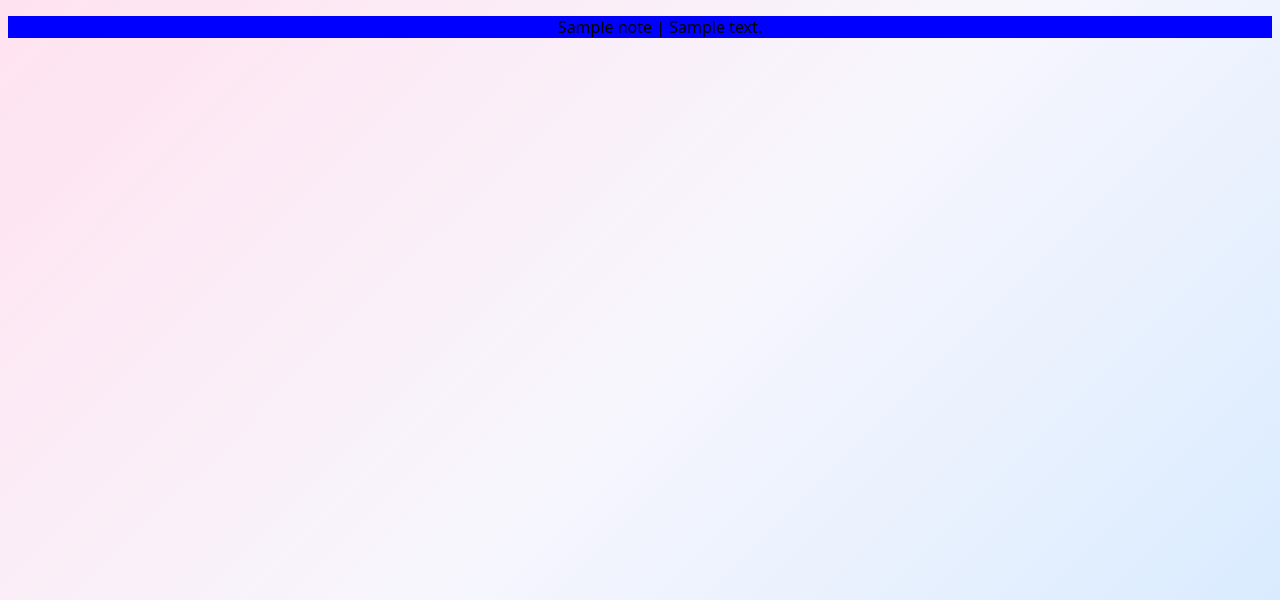
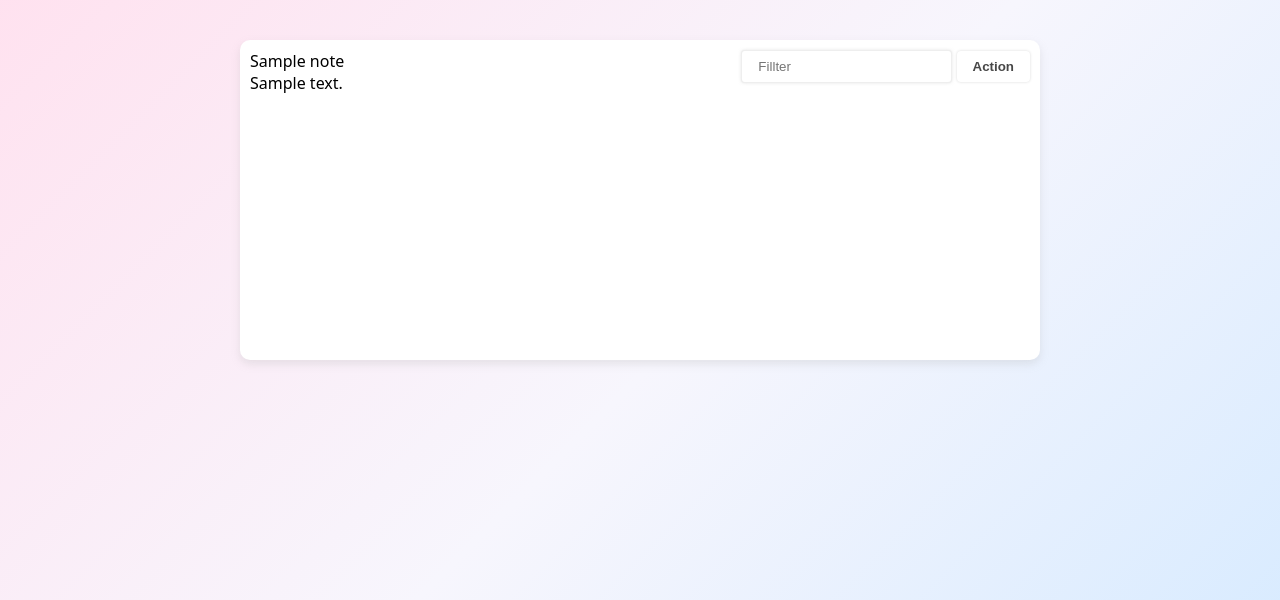
Before and after one commit to im-dlam/SeeQQ, a FastAPI app: template app/templates/list_notes.html in a window 1280 px wide. Shown: the part 30-630 px from the top of the page. Run offline with FastAPI, Linux system fonts and the light colour scheme; the template is opened without the code that fills it: most values are stand-ins (such as "Sample title", 1, 10 or a date in 2020).

```diff
--- /dev/null
+++ b/app/static/css/list-note.css
@@ -0,0 +1,67 @@
+
+.container {
+    display: flex;
+    justify-content: center;
+    align-items: center;
+}
+.card {
+    margin-top:40px;
+    min-width: 100vh;
+    background-color: green;
+    min-height: 40vh;
+    background-color: white;
+    box-shadow: 0 4px 8px 0 rgb(170, 170, 170,0.25);
+    border-radius: 10px;
+}
+.card ul {
+    display: flex;
+    justify-content: center;
+    align-items: center;
+    flex-direction: column;
+    color:black;
+    list-style: none;
+}
+
+.label-left {
+    display: flex;
+    flex-direction: column;
+}
+
+.container-head {
+    display: flex;
+    margin-top: 10px;
+}
+
+.container-head .label-left {
+    margin-left: 10px;
+}
+.container-head .label-right {
+    margin-right: 10px;
+}
+.label-right {
+    margin-left: auto;
+}
+
+#action_btn {
+    padding: 8px 16px;
+    border: none;
+    background-color: white;
+    box-shadow: 0px 0px 0px 0px rgba(0, 0, 0, 0), 0px 0px 3px rgba(0, 0, 0, 0.15);
+    border-radius: 4px;
+    font-weight: bold;
+    color:rgb(71, 71, 71);
+    cursor: pointer;
+}
+#action_btn:hover {
+    /* color:rgb(71, 71, 71); */
+
+    box-shadow: 0 0 8px rgba(197, 197, 197,0.5);
+
+}
+#filter {
+    padding: 8px 16px;
+    outline: none;
+    border: 0.2px solid rgba(170, 170, 170,0.2);
+    border-radius: 4px;
+    box-shadow: 0 0 3px rgba(197, 197, 197,0.5);
+}
--- a/app/static/css/note.css
+++ /dev/null
@@ -1,13 +0,0 @@
-
-.container {
-    background-color: blue;
-
-}
-.container ul {
-    display: flex;
-    justify-content: center;
-    align-items: center;
-    flex-direction: column;
-    color:black;
-    list-style: none;
-}
--- a/app/templates/list_notes.html
+++ b/app/templates/list_notes.html
@@ -1,20 +1,30 @@
 {% extends "base.html" %}
 {% block title %} Ghi chú của bạn {% endblock %}
 {% block head_css %}
-    <link rel="stylesheet" href="{{ url_for('static', path='css/note.css') }}">
+    <link rel="stylesheet" href="{{ url_for('static', path='css/list-note.css') }}">
 {% endblock %}
 {% block content %}
 
 
 <div class="container">
     <div class="card">
-        <ul>
-            {% for note in notes %}
-            <li>
-                {{note.note_name}} | {{note.note_descriptions}}
-            </li>
-            {% endfor %}
-        </ul>
+        <div class="container-head">
+            <div class="label-left">
+                <span>{{note.note_name}}</span>
+                <span>{{note.note_descriptions}}</span>
+            </div>
+            <div class="label-right">
+                <input id="filter" type="text" placeholder="Fillter " required>
+                <button id="action_btn">Action</button>
+            </div>
+        </div>
+        <div class="form-main">
+            <!-- <ul>
+                <li>
+                    {{note.note_name}} | {{note.note_descriptions}}<br>
+                </li>
+            </ul> -->
+        </div>
     </div>
 </div>
 
```
Also changed, not shown: app/api/v1/note.py (+9 -5 lines), app/templates/index.html (deleted, +0 -38 lines).
